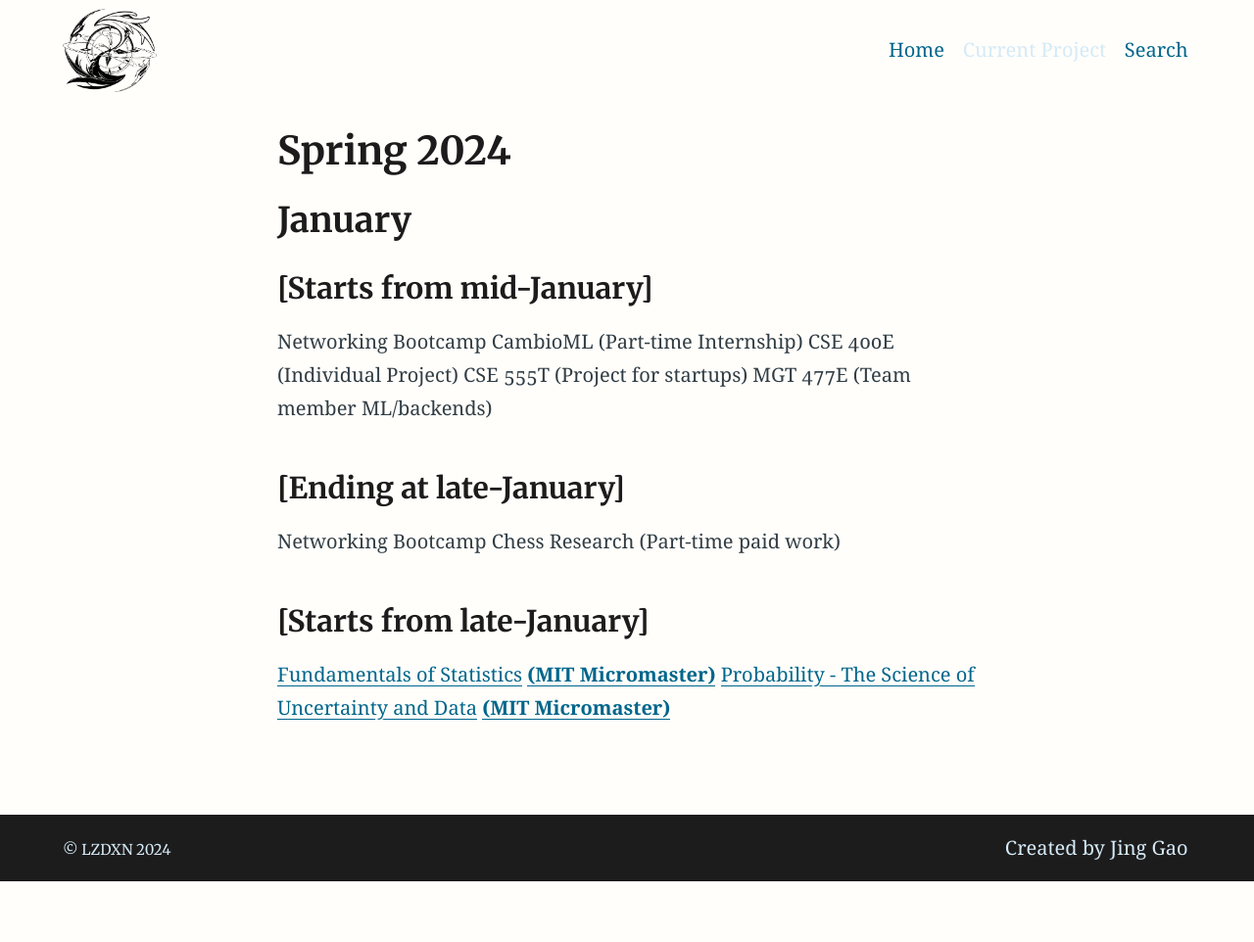
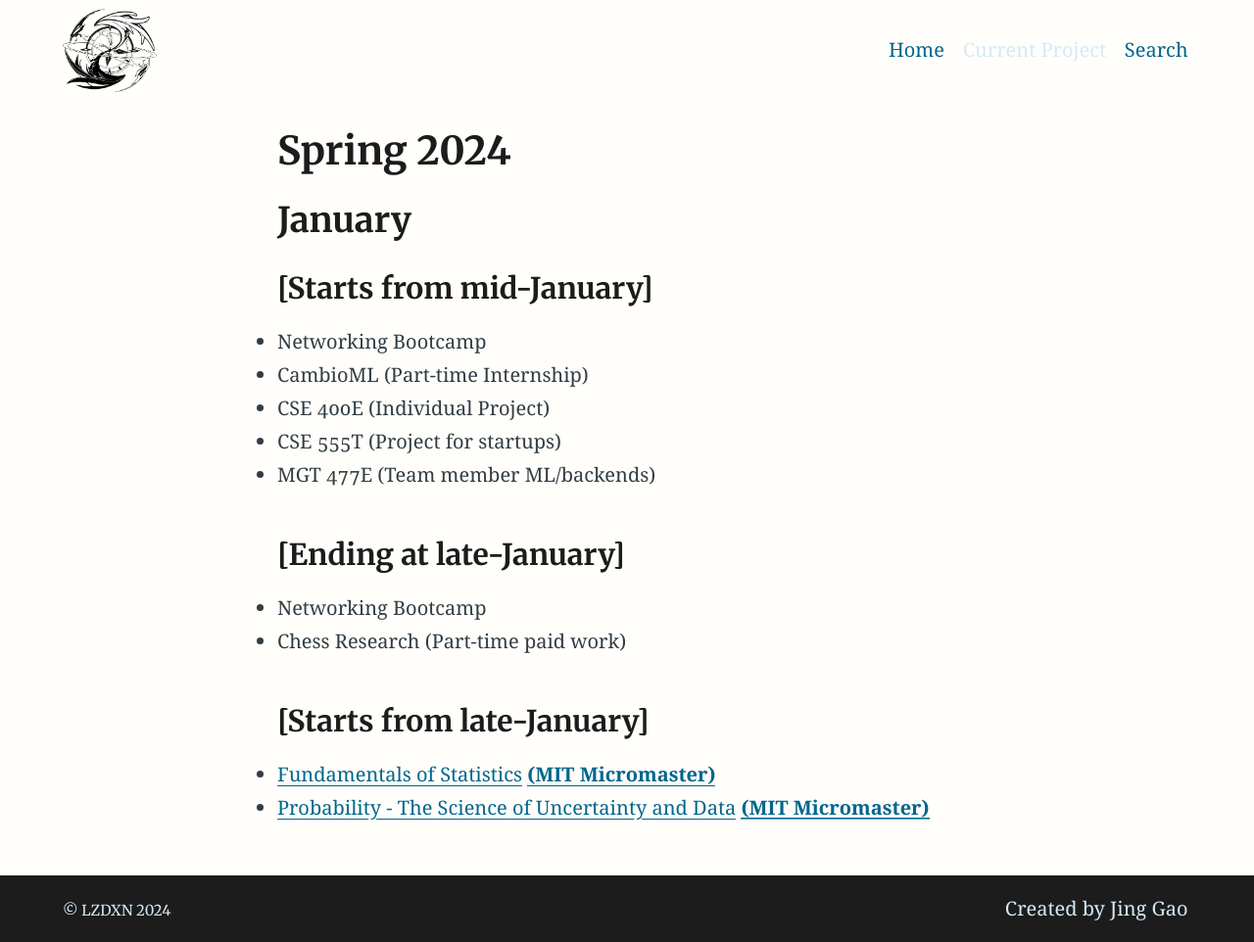
Before and after one commit to LZDXN/LZDXN.github.io, a Jekyll site: the page built from ongoing.md, in a window 1280 px wide. Shown: the whole page at 98% size. Built offline with Jekyll 4.4.1, drawn with Linux system fonts in a browser that asks for light colours; before the commit the page ends 900 px from its top, so only the background shows below that; part of the change alters nothing that is shown.

```diff
--- a/ongoing.md
+++ b/ongoing.md
@@ -1,24 +1,25 @@
 ---
-layout: page
-title: Spring 2023 Current Plan
+# layout: page
+title: Ongoing
 feature_text: |
 Current Plan
-feature_image: "assets/img/Current_project_page.png"
+feature_image: "/assets/img/Current_project_page.png"
+aside: true
 ---
 
 # Spring 2024
 ## January
 ### [Starts from mid-January]
-Networking Bootcamp
-CambioML (Part-time Internship)
-CSE 400E (Individual Project)
-CSE 555T (Project for startups)
-MGT 477E (Team member ML/backends)
+- Networking Bootcamp
+- CambioML (Part-time Internship)
+- CSE 400E (Individual Project)
+- CSE 555T (Project for startups)
+- MGT 477E (Team member ML/backends)
 
 ### [Ending at late-January]
-Networking Bootcamp
-Chess Research (Part-time paid work)
+- Networking Bootcamp
+- Chess Research (Part-time paid work)
 
 ### [Starts from late-January]
-[Fundamentals of Statistics](https://www.edx.org/learn/statistics/massachusetts-institute-of-technology-fundamentals-of-statistics) [**(MIT Micromaster)**](https://www.edx.org/masters/micromasters/mitx-statistics-and-data-science-general-track)
-[Probability - The Science of Uncertainty and Data](https://www.edx.org/learn/probability/massachusetts-institute-of-technology-probability-the-science-of-uncertainty-and-data) [**(MIT Micromaster)**](https://www.edx.org/masters/micromasters/mitx-statistics-and-data-science-general-track)
+- [Fundamentals of Statistics](https://www.edx.org/learn/statistics/massachusetts-institute-of-technology-fundamentals-of-statistics) [**(MIT Micromaster)**](https://www.edx.org/masters/micromasters/mitx-statistics-and-data-science-general-track)
+- [Probability - The Science of Uncertainty and Data](https://www.edx.org/learn/probability/massachusetts-institute-of-technology-probability-the-science-of-uncertainty-and-data) [**(MIT Micromaster)**](https://www.edx.org/masters/micromasters/mitx-statistics-and-data-science-general-track)
```
